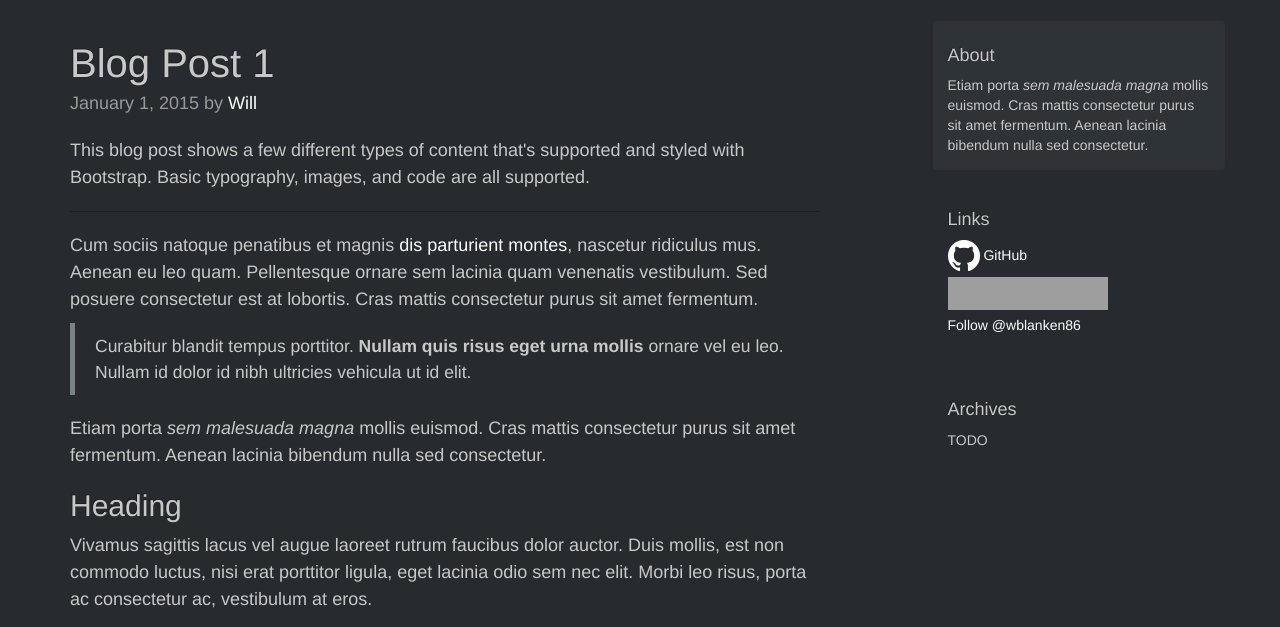
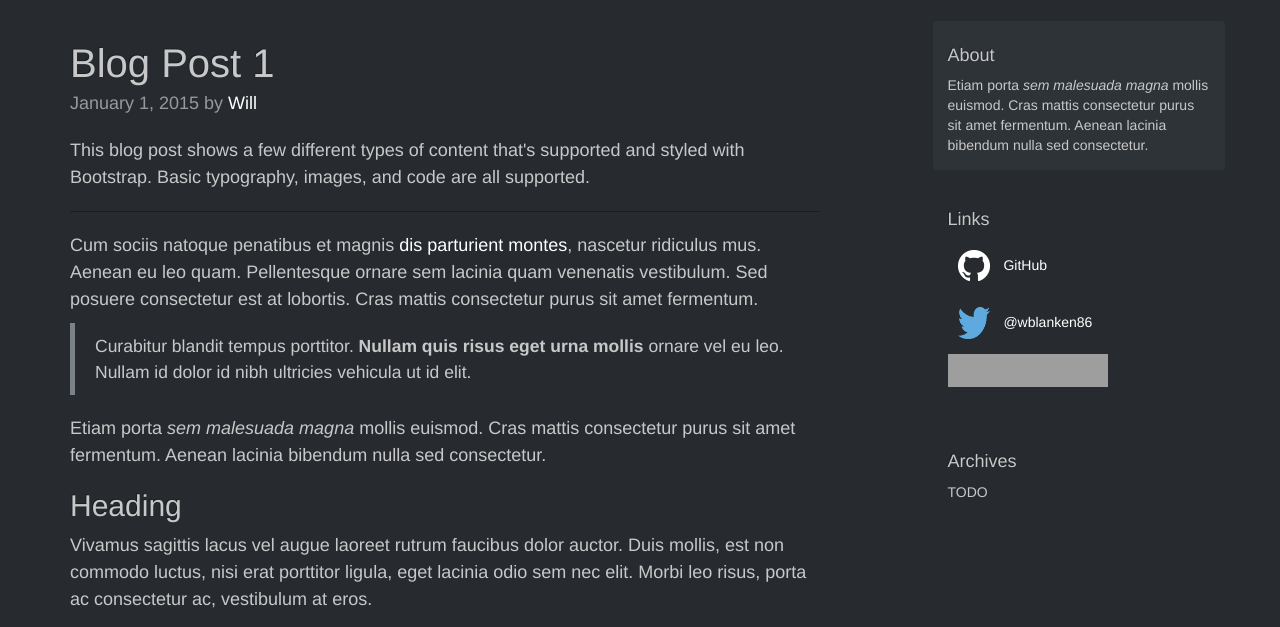
Before and after one commit to wblanken/MySite, a Django app: template blog/templates/blog/base_blog.html in a window 1280 px wide. Shown: the part 226-853 px from the top of the page. Run offline with Django 3.2, Linux system fonts and the light colour scheme; the template is opened without the code that fills it, so the values that code supplies are empty; some libraries are stand-ins or nearby versions; grey boxes are pictures that could not be loaded.

Commit message:
Playing around with the link buttons

```diff
--- a/blog/static/blog/css/blog.css
+++ b/blog/static/blog/css/blog.css
@@ -51,6 +51,12 @@
   margin-bottom: 5px;
 }
 
+.link-img {
+	height: 32px;
+	width: 32px;
+	margin: 10px;
+}
+
 /* Pagination */
 .pager {
   margin-bottom: 60px;
--- a/blog/templates/blog/blog_sidebar.html
+++ b/blog/templates/blog/blog_sidebar.html
@@ -9,18 +9,28 @@
 			<div class="sidebar-module">
 				<h4>Links</h4>
 				<ol class="list-unstyled">
-					<li class="sidebar-link"><a href="https://github.com/wblanken/" onmouseover="hover(this);" onmouseout="unhover(this);"><img src="{% static "images/GitHub-Mark-Light-32px.png" %}" /> GitHub</a></li>
+					<li class="sidebar-link"><a href="https://github.com/wblanken/" onmouseover="gitHover(this);" onmouseout="gitUnhover(this);">
+						<img class ="link-img"src="{% static 'images/GitHub-Mark-Light-32px.png' %}" /> GitHub</a></li>
 					<script>
-						function hover(element) { element.childNodes[0].setAttribute('src', '{% static 'images/GitHub-Mark-32px.png' %}'); }
-						function unhover(element) { element.childNodes[0].setAttribute('src', '{% static 'images/GitHub-Mark-Light-32px.png' %}'); }
+						function gitHover(element) { element.getElementsByTagName('img')[0].setAttribute('src', '{% static 'images/GitHub-Mark-32px.png' %}'); }
+						function gitUnhover(element) { element.getElementsByTagName('img')[0].setAttribute('src', '{% static 'images/GitHub-Mark-Light-32px.png' %}'); }
 					</script>
+					<!--<li class="sidebar-link">
+						<a href="https://twitter.com/wblanken86" class="twitter-follow-button" data-show-count="false">Follow @wblanken86</a>
+						<script>!function(d,s,id){var js,fjs=d.getElementsByTagName(s)[0],p=/^http:/.test(d.location)?'http':'https';if(!d.getElementById(id)){js=d.createElement(s);js.id=id;js.src=p+'://platform.twitter.com/widgets.js';fjs.parentNode.insertBefore(js,fjs);}}(document, 'script', 'twitter-wjs');</script>
+					</li>-->
+					<li class="sidebar-link">
+						<a href="https://twitter.com/wblanken86" onmouseover="twitHover(this);" onmouseout="twitUnhover(this);">
+							<img class="link-img" src="{% static 'images/Twitter_logo_blue.png' %}" /> @wblanken86</a>
+					</li>
 					<li class="sidebar-link"><a href="http://jp.linkedin.com/in/wblanken">
 						<img src="https://static.licdn.com/scds/common/u/img/webpromo/btn_myprofile_160x33.png" width="160" height="33" border="0" alt="View William Blankenship's profile on LinkedIn">
 					</a></li>
 					<!--<li><a href="#">LinkedIn</a></li>-->
-					<a href="https://twitter.com/wblanken86" class="twitter-follow-button" data-show-count="false">Follow @wblanken86</a>
-					<script>!function(d,s,id){var js,fjs=d.getElementsByTagName(s)[0],p=/^http:/.test(d.location)?'http':'https';if(!d.getElementById(id)){js=d.createElement(s);js.id=id;js.src=p+'://platform.twitter.com/widgets.js';fjs.parentNode.insertBefore(js,fjs);}}(document, 'script', 'twitter-wjs');</script>
-					<!--<li><a href="#">Twitter</a></li>-->
+					<script>
+						function twitHover(element) { element.getElementsByTagName('img')[0].setAttribute('src', '{% static 'images/Twitter_logo_white.png' %}'); }
+						function twitUnhover(element) { element.getElementsByTagName('img')[0].setAttribute('src', '{% static 'images/Twitter_logo_blue.png' %}'); }
+					</script>
 				</ol>
 			</div> <!-- sidebar links -->
 			<div class="sidebar-module">
```
Also changed, not shown: blog/static/blog/images/InBug-30px-R.png (added), blog/static/blog/images/Twitter_logo_blue.png (added), blog/static/blog/images/Twitter_logo_white.png (added).
